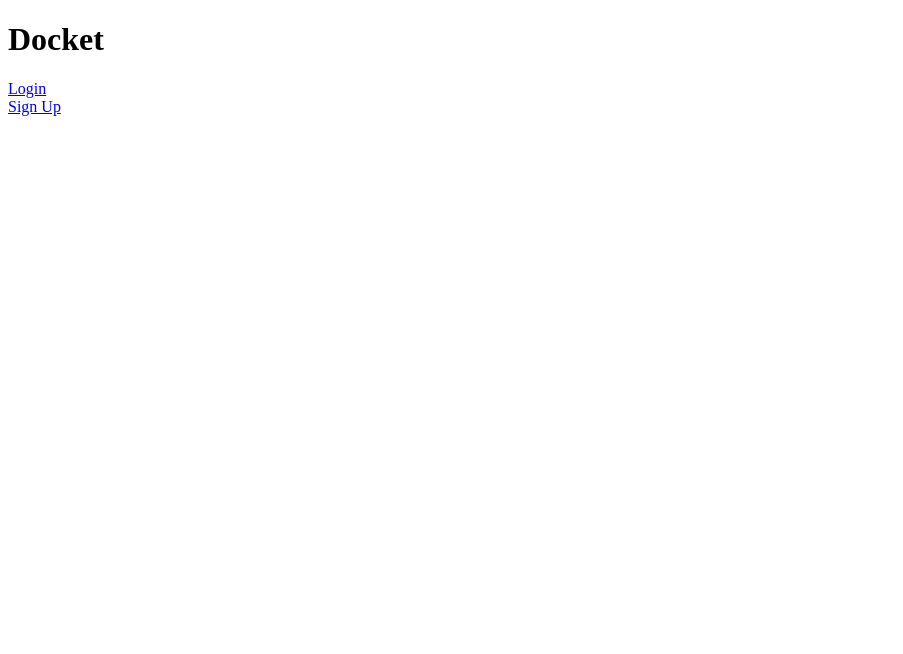
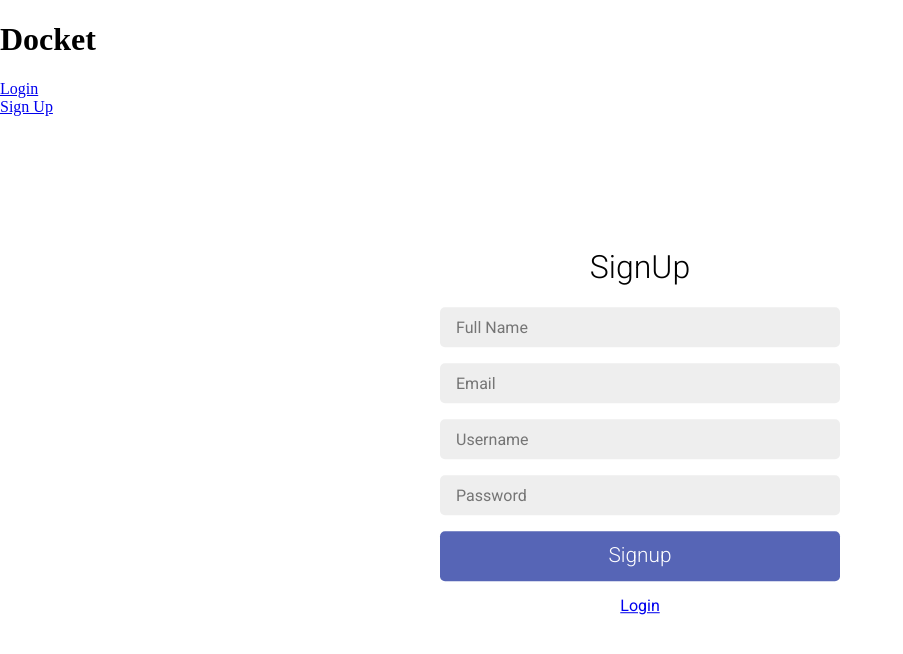
Before and after one commit to praveen-me/docket, a React (Create React App) app in the folder client/: page /signup in a window 1280 px wide. Before the commit this address led to /login. Shown: the top 654 px of the page, without its empty margins (0-903 px from the left). Built offline with nearby package versions, Linux system fonts and the light colour scheme.

Commit message:
Add login and signup component

```diff
--- a/client/src/App.js
+++ b/client/src/App.js
@@ -1,5 +1,6 @@
 import React, { Component } from 'react';
 import {BrowserRouter as Router, Switch, Route} from 'react-router-dom';
+import './scss/app.scss';
 import Header from './components/Header';
 import Dashboard from './components/Dashboard';
 import LogIn from './components/LogIn';
@@ -13,7 +14,7 @@
         <React.Fragment>
           <Header />
           <Switch>
-            <Route path='/' component={Dashboard}/>
+            <Route path='/' exact component={Dashboard}/>
             <Route path="/login" component={LogIn}/>
             <Route path="/signup" component={SignUp}/>
           </Switch>
--- a/client/src/components/LogIn.js
+++ b/client/src/components/LogIn.js
@@ -3,9 +3,18 @@
 class LogIn extends Component {
   render() {
     return (
-      <div>
+      <div className="form_container SignUp">
+      <h1 className="form_head">LOG IN TO YOUR ACCOUNT</h1>
+      <form className="form" onSubmit={this.handleSubmit}>
+          <input type="text" className="form_field utils_style" placeholder="Username" />
+          <input type="text" className="form_field utils_style" placeholder="Password" />
+        <button className="form_btn utils_style">Signin</button>
+        <div className="center">
+          {/* <a href="#" className="form_link">Forget Password?</a> */}
+        </div>
+      </form>
+    </div>
 
-      </div>
     );
   }
 }
--- a/client/src/components/SignUp.js
+++ b/client/src/components/SignUp.js
@@ -1,10 +1,68 @@
 import React, { Component } from 'react';
+import {Link} from 'react-router-dom';
+class SignUp extends Component {
+  constructor(props) {
+    super(props);
+    this.state = {
+      userCreds : {
+        username : '',
+        email : '',
+        fullName : '',
+        password : ''
+      },
+      isLoading : false
+    }
+  }
 
-class SignUp extends Component {
+  handleChange = e => {
+    this.setState({
+      ...this.state,
+      userCreds : {
+        ...this.state.userCreds,
+        [e.target.name] : e.target.value
+      }
+    })
+  }
+
+  handleSubmit = e => {
+    e.prevenyDefault();
+
+  }
+
   render() {
     return (
-      <div>
-
+      <div className="form_container SignUp">
+        <h1 className="form_head">SignUp</h1>
+        <form className="form">
+          <input type="text"
+          className="form_field utils_style"
+          placeholder="Full Name"
+          name="fullName"
+          onChange={this.handleChange}
+          required/>
+          <input type="text"
+          className="form_field utils_style"
+          placeholder="Email"
+          name="email"
+          onChange={this.handleChange}
+          required/>
+          <input type="text"
+          className="form_field utils_style"
+          placeholder="Username"
+          name="username"
+          onChange={this.handleChange}
+          required/>
+          <input type="text"
+          className="form_field utils_style"
+          placeholder="Password"
+          name="password"
+          onChange={this.handleChange}
+          required/>
+          <button className="form_btn utils_style">Signup</button>
+          <div className="center">
+            <Link to="/login">Login</Link>
+          </div>
+        </form>
       </div>
     );
   }
--- /dev/null
+++ b/client/src/scss/app.scss
@@ -0,0 +1,5 @@
+// Add normalizer;
+@import './normalizer.scss';
+
+// Add auth
+@import './auth.scss';
--- /dev/null
+++ b/client/src/scss/auth.scss
@@ -0,0 +1,62 @@
+// Import Font
+@import url('https://fonts.googleapis.com/css?family=Roboto:300,300i,400,400i,500,500i,700');
+
+// Base CSS
+.center {
+  text-align: center;
+}
+
+// Root CSS
+#root {
+ position: relative;
+ height: 100vh;
+}
+
+.form_container, .form_btn {
+  font-family: 'Roboto', sans-serif;
+}
+
+// Main View CSS
+.form_container {
+  width: 400px;
+  position: absolute;
+  top : 50%;
+  left : 50%;
+  transform: translate(-50%, -50%);
+}
+
+.form_head {
+  text-align: center;
+  font-weight: 300;
+}
+
+.utils_style {
+  display: block;
+  width: 100%;
+  border: none;
+  border-radius: 5px;
+  margin: 1rem 0;
+  box-sizing: border-box;
+  &:focus {
+    outline: 1px solid #000;
+  }
+}
+
+.form_field {
+  height: 40px;
+  background: #eeeeee;
+  padding-left: 1rem;
+  font-size: 1rem;
+}
+
+.form_btn {
+  font-size: 1.3rem;
+  padding: 0.8rem 0;
+  background: #5665b6;
+  color: #fff;
+  font-weight: 300;
+}
+
+.form_link {
+  text-decoration: none;
+}
--- /dev/null
+++ b/client/src/scss/normalizer.scss
@@ -0,0 +1,341 @@
+/*! normalize.css v8.0.0 | MIT License | github.com/necolas/normalize.css */
+
+/* Document
+   ========================================================================== */
+
+/**
+ * 1. Correct the line height in all browsers.
+ * 2. Prevent adjustments of font size after orientation changes in iOS.
+ */
+
+ html {
+  line-height: 1.15; /* 1 */
+  -webkit-text-size-adjust: 100%; /* 2 */
+}
+
+/* Sections
+   ========================================================================== */
+
+/**
+ * Remove the margin in all browsers.
+ */
+
+body {
+  margin: 0;
+}
+
+/**
+ * Correct the font size and margin on `h1` elements within `section` and
+ * `article` contexts in Chrome, Firefox, and Safari.
+ */
+
+h1 {
+  font-size: 2em;
+  margin: 0.67em 0;
+}
+
+/* Grouping content
+   ========================================================================== */
+
+/**
+ * 1. Add the correct box sizing in Firefox.
+ * 2. Show the overflow in Edge and IE.
+ */
+
+hr {
+  box-sizing: content-box; /* 1 */
+  height: 0; /* 1 */
+  overflow: visible; /* 2 */
+}
+
+/**
+ * 1. Correct the inheritance and scaling of font size in all browsers.
+ * 2. Correct the odd `em` font sizing in all browsers.
+ */
+
+pre {
+  font-family: monospace, monospace; /* 1 */
+  font-size: 1em; /* 2 */
+}
+
+/* Text-level semantics
+   ========================================================================== */
+
+/**
+ * Remove the gray background on active links in IE 10.
+ */
+
+a {
+  background-color: transparent;
+}
+
+/**
+ * 1. Remove the bottom border in Chrome 57-
+ * 2. Add the correct text decoration in Chrome, Edge, IE, Opera, and Safari.
+ */
+
+abbr[title] {
+  border-bottom: none; /* 1 */
+  text-decoration: underline; /* 2 */
+  text-decoration: underline dotted; /* 2 */
+}
+
+/**
+ * Add the correct font weight in Chrome, Edge, and Safari.
+ */
+
+b,
+strong {
+  font-weight: bolder;
+}
+
+/**
+ * 1. Correct the inheritance and scaling of font size in all browsers.
+ * 2. Correct the odd `em` font sizing in all browsers.
+ */
+
+code,
+kbd,
+samp {
+  font-family: monospace, monospace; /* 1 */
+  font-size: 1em; /* 2 */
+}
+
+/**
+ * Add the correct font size in all browsers.
+ */
+
+small {
+  font-size: 80%;
+}
+
+/**
+ * Prevent `sub` and `sup` elements from affecting the line height in
+ * all browsers.
+ */
+
+sub,
+sup {
+  font-size: 75%;
+  line-height: 0;
+  position: relative;
+  vertical-align: baseline;
+}
+
+sub {
+  bottom: -0.25em;
+}
+
+sup {
+  top: -0.5em;
+}
+
+/* Embedded content
+   ========================================================================== */
+
+/**
+ * Remove the border on images inside links in IE 10.
+ */
+
+img {
+  border-style: none;
+}
+
+/* Forms
+   ========================================================================== */
+
+/**
+ * 1. Change the font styles in all browsers.
+ * 2. Remove the margin in Firefox and Safari.
+ */
+
+button,
+input,
+optgroup,
+select,
+textarea {
+  font-family: inherit; /* 1 */
+  font-size: 100%; /* 1 */
+  line-height: 1.15; /* 1 */
+  margin: 0; /* 2 */
+}
+
+/**
+ * Show the overflow in IE.
+ * 1. Show the overflow in Edge.
+ */
+
+button,
+input { /* 1 */
+  overflow: visible;
+}
+
+/**
+ * Remove the inheritance of text transform in Edge, Firefox, and IE.
+ * 1. Remove the inheritance of text transform in Firefox.
+ */
+
+button,
+select { /* 1 */
+  text-transform: none;
+}
+
+/**
+ * Correct the inability to style clickable types in iOS and Safari.
+ */
+
+button,
+[type="button"],
+[type="reset"],
+[type="submit"] {
+  -webkit-appearance: button;
+}
+
+/**
+ * Remove the inner border and padding in Firefox.
+ */
+
+button::-moz-focus-inner,
+[type="button"]::-moz-focus-inner,
+[type="reset"]::-moz-focus-inner,
+[type="submit"]::-moz-focus-inner {
+  border-style: none;
+  padding: 0;
+}
+
+/**
+ * Restore the focus styles unset by the previous rule.
+ */
+
+button:-moz-focusring,
+[type="button"]:-moz-focusring,
+[type="reset"]:-moz-focusring,
+[type="submit"]:-moz-focusring {
+  outline: 1px dotted ButtonText;
+}
+
+/**
+ * Correct the padding in Firefox.
+ */
+
+fieldset {
+  padding: 0.35em 0.75em 0.625em;
+}
+
+/**
+ * 1. Correct the text wrapping in Edge and IE.
+ * 2. Correct the color inheritance from `fieldset` elements in IE.
+ * 3. Remove the padding so developers are not caught out when they zero out
+ *    `fieldset` elements in all browsers.
+ */
+
+legend {
+  box-sizing: border-box; /* 1 */
+  color: inherit; /* 2 */
+  display: table; /* 1 */
+  max-width: 100%; /* 1 */
+  padding: 0; /* 3 */
+  white-space: normal; /* 1 */
+}
+
+/**
+ * Add the correct vertical alignment in Chrome, Firefox, and Opera.
+ */
+
+progress {
+  vertical-align: baseline;
+}
+
+/**
+ * Remove the default vertical scrollbar in IE 10+.
+ */
+
+textarea {
+  overflow: auto;
+}
+
+/**
+ * 1. Add the correct box sizing in IE 10.
+ * 2. Remove the padding in IE 10.
+ */
+
+[type="checkbox"],
+[type="radio"] {
+  box-sizing: border-box; /* 1 */
+  padding: 0; /* 2 */
+}
+
+/**
+ * Correct the cursor style of increment and decrement buttons in Chrome.
+ */
+
+[type="number"]::-webkit-inner-spin-button,
+[type="number"]::-webkit-outer-spin-button {
+  height: auto;
+}
+
+/**
+ * 1. Correct the odd appearance in Chrome and Safari.
+ * 2. Correct the outline style in Safari.
+ */
+
+[type="search"] {
+  -webkit-appearance: textfield; /* 1 */
+  outline-offset: -2px; /* 2 */
+}
+
+/**
+ * Remove the inner padding in Chrome and Safari on macOS.
+ */
+
+[type="search"]::-webkit-search-decoration {
+  -webkit-appearance: none;
+}
+
+/**
+ * 1. Correct the inability to style clickable types in iOS and Safari.
+ * 2. Change font properties to `inherit` in Safari.
+ */
+
+::-webkit-file-upload-button {
+  -webkit-appearance: button; /* 1 */
+  font: inherit; /* 2 */
+}
+
+/* Interactive
+   ========================================================================== */
+
+/*
+ * Add the correct display in Edge, IE 10+, and Firefox.
+ */
+
+details {
+  display: block;
+}
+
+/*
+ * Add the correct display in all browsers.
+ */
+
+summary {
+  display: list-item;
+}
+
+/* Misc
+   ========================================================================== */
+
+/**
+ * Add the correct display in IE 10+.
+ */
+
+template {
+  display: none;
+}
+
+/**
+ * Add the correct display in IE 10.
+ */
+
+[hidden] {
+  display: none;
+}
```
